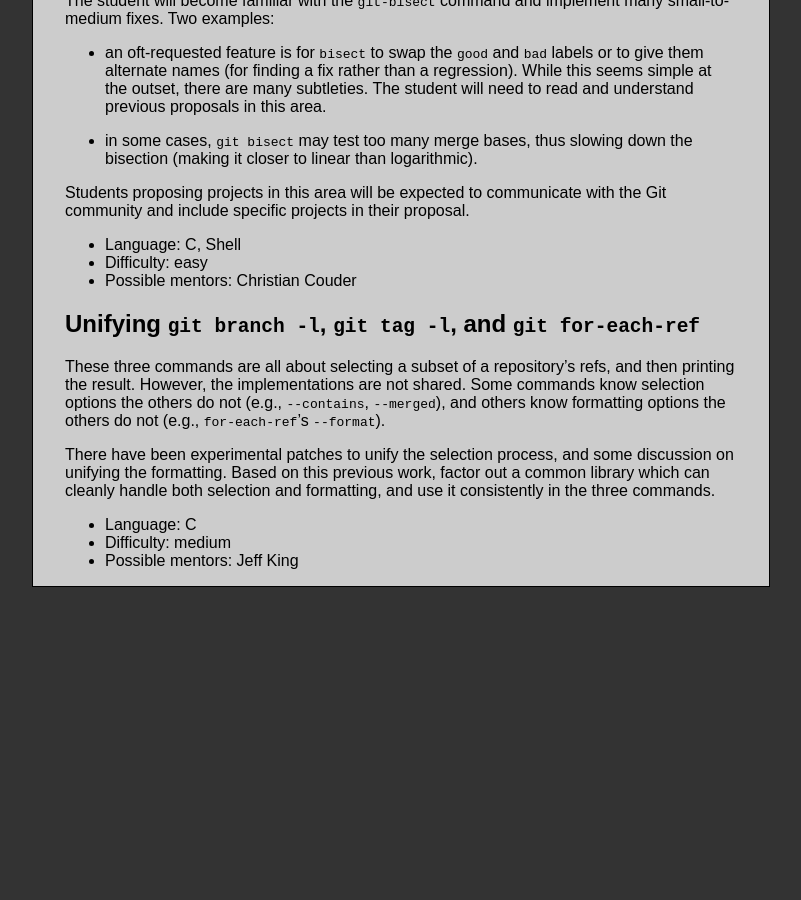
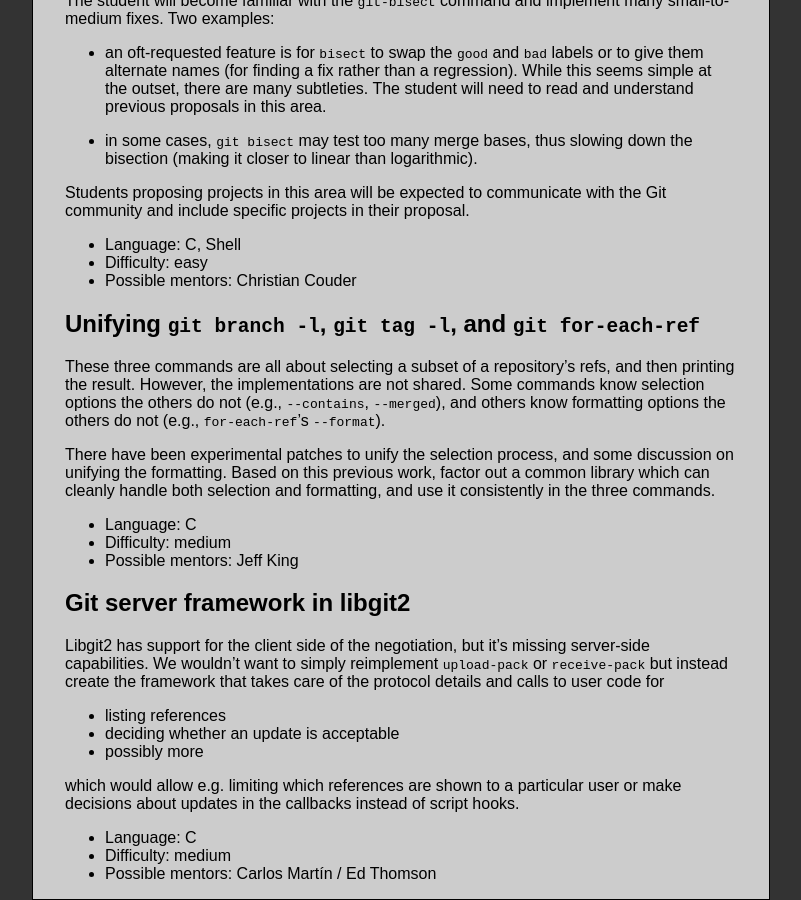
Before and after one commit to git/git.github.io, a Jekyll site: the page built from SoC-2014-Ideas.md, in a window 1280 px wide and 900 px high, scrolled down 1780 px. Shown: the whole window, without its empty margins (308-1109 px from the left). Built offline with Jekyll 4.4.1, drawn with Linux system fonts in a browser that asks for light colours; Markdown is read by kramdown in place of the engine named in the settings; before the commit the page ends 2367 px from its top, so only the background shows below that.

Commit message:
Add server framework idea
Idea to create a framework for serving Git repos that calls the user instead of relying on hooks.

```diff
--- a/SoC-2014-Ideas.md
+++ b/SoC-2014-Ideas.md
@@ -144,3 +144,21 @@
  - Language: C
  - Difficulty: medium
  - Possible mentors: Jeff King
+
+## Git server framework in libgit2
+
+Libgit2 has support for the client side of the negotiation, but it's missing
+server-side capabilities. We wouldn't want to simply reimplement `upload-pack`
+or `receive-pack` but instead create the framework that takes care of the protocol
+details and calls to user code for
+
+- listing references
+- deciding whether an update is acceptable
+- possibly more
+
+which would allow e.g. limiting which references are shown to a particular user or
+make decisions about updates in the callbacks instead of script hooks.
+
+- Language: C
+- Difficulty: medium
+- Possible mentors: Carlos Martín / Ed Thomson
```
